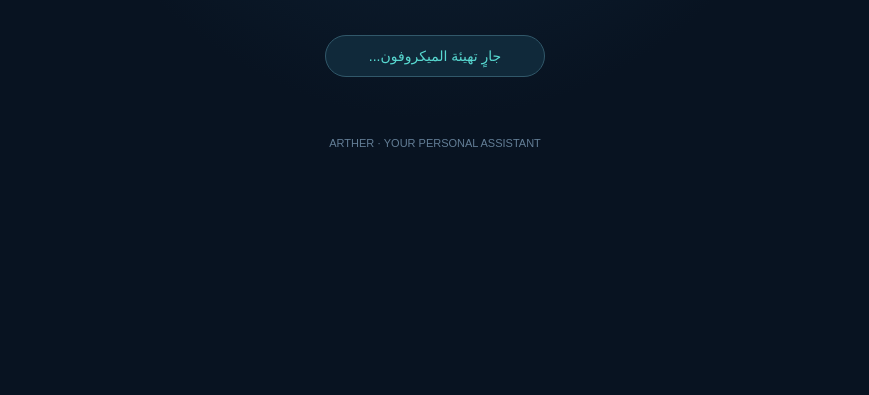
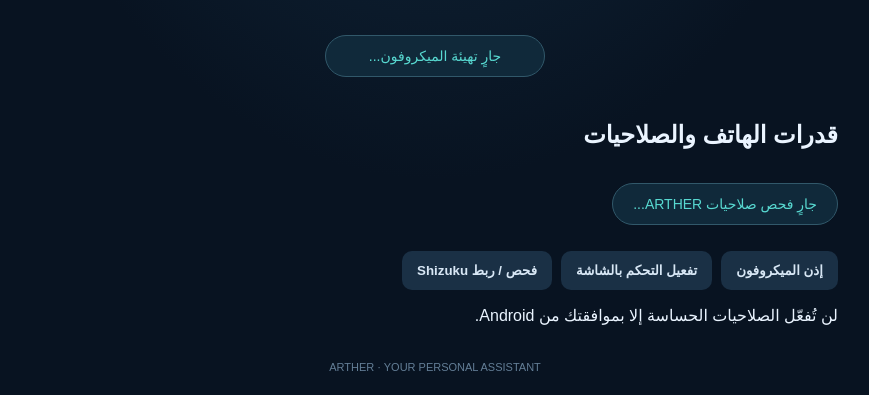
Before and after one commit to cherguihakim34-hub/ARTHER-Android, a website: page index.html in a window 1280 px wide. Shown: the part 485-880 px from the top of the page, without its empty margins (205-1074 px from the left). Before the commit the page ends 800 px from the top, so only its background shows below. Drawn offline with Linux system fonts and the light colour scheme; no server answers.

Commit message:
Add modern permissions dashboard

```diff
--- a/index.html
+++ b/index.html
@@ -48,6 +48,17 @@
       <p id="voiceStatus" class="status">الصوت جاهز</p>
     </section>
 
+    <section class="permissions">
+      <h2>قدرات الهاتف والصلاحيات</h2>
+      <p id="permissionStatus" class="status">جارٍ فحص صلاحيات ARTHER...</p>
+      <div class="actions">
+        <button id="requestMic" class="secondary">إذن الميكروفون</button>
+        <button id="enableAccessibility" class="secondary">تفعيل التحكم بالشاشة</button>
+        <button id="shizuku" class="secondary">فحص / ربط Shizuku</button>
+      </div>
+      <p class="hint">لن تُفعّل الصلاحيات الحساسة إلا بموافقتك من Android.</p>
+    </section>
+
     <footer>ARTHER · YOUR PERSONAL ASSISTANT</footer>
   </main>
 
```
